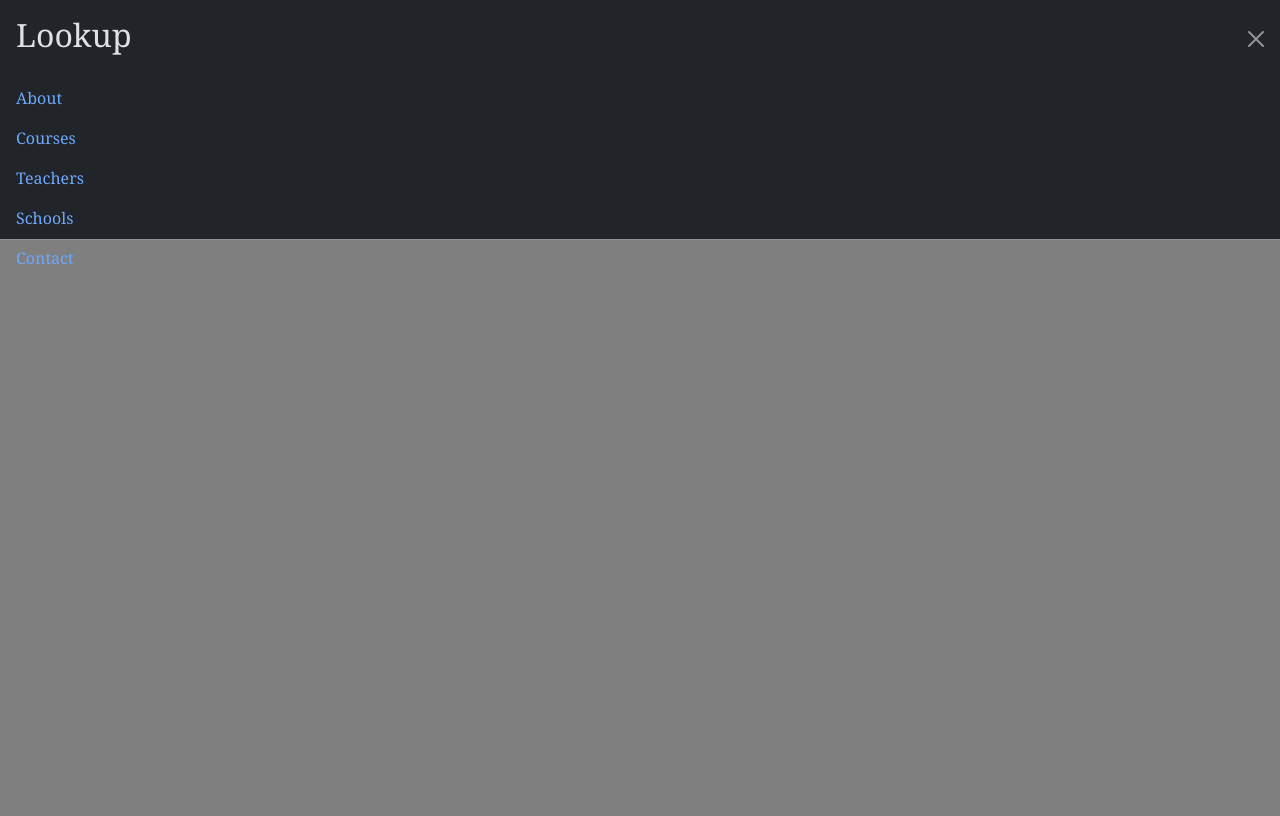
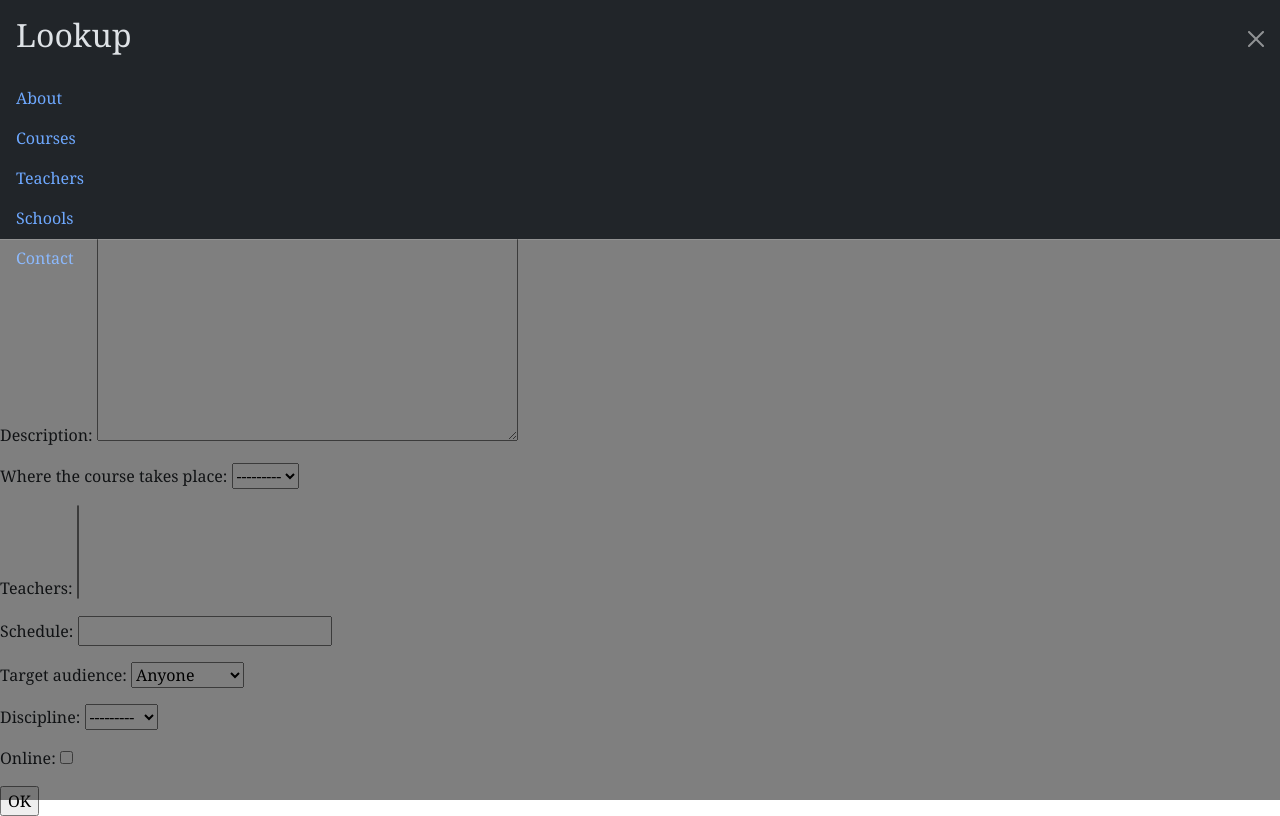
Before and after one commit to matthieums/lookup-project, a Django app: page /contact in a window 1280 px wide, after a click that opens the changed part. Before the commit the page ends 265 px from the top, so only its background shows below. Run offline with Django 5.2, Linux system fonts and the light colour scheme; data that the repository does not hold is empty; some libraries are stand-ins or nearby versions.

Commit message:
Add form to submit a course

```diff
--- /dev/null
+++ b/lookupproject/lookup/forms.py
@@ -0,0 +1,10 @@
+from django import forms
+from .models import Course
+
+
+class CourseForm(forms.ModelForm):
+    class Meta:
+        model = Course
+        fields = ['name', 'description', 'place',
+                  'teachers', 'schedule', 'target_audience',
+                  'discipline', 'online']
--- a/lookupproject/lookup/templates/lookup/contact.html
+++ b/lookupproject/lookup/templates/lookup/contact.html
@@ -5,5 +5,13 @@
 {% endblock %}
 
 {% block body %}
-<h2>Contact</h2>
+    <h2>Contact</h2>
+
+    <h2>Submit a course</h2>
+<form action="/contact" method="post">
+    {% csrf_token %}
+    {{ form.as_p }}
+    <input type="submit" value="OK">
+
+</form>
 {% endblock %}
--- a/lookupproject/lookup/views.py
+++ b/lookupproject/lookup/views.py
@@ -1,4 +1,4 @@
-from django.shortcuts import render
+from django.shortcuts import render, redirect
 from django.http import JsonResponse
 from django.shortcuts import render
 from django.urls import reverse
@@ -7,13 +7,19 @@
 from .serializers import TeacherSerializer, CourseSerializer, SchoolSerializer
 from rest_framework.response import Response
 from rest_framework.decorators import api_view
+from .forms import CourseForm
+
 
 def index(request):
     return render(request, "lookup/index.html")
 
 
 def courses(request):
-    return render(request, "lookup/courses.html")
+    if request.method == 'GET':
+        courses = Course.objects.all()
+        return render(request, "lookup/courses.html", {
+            'courses': courses
+        })
 
 
 def teachers(request):
@@ -26,11 +32,25 @@
 
 
 def schools(request):
-    return render(request, "lookup/schools.html")
+    if request.method == 'GET':
+        schools = School.objects.all()
+        return render(request, "lookup/schools.html", {
+            'schools': schools
+        })
 
 
 def contact(request):
-    return render(request, "lookup/contact.html")
+    if request.method == 'POST':
+        form = CourseForm(request.POST)
+        if form.is_valid():
+            form.save()
+            return redirect
+    else:
+        form = CourseForm()
+
+    return render(request, "lookup/contact.html", {
+        'form': form
+    })
 
 
 def about(request):
```
